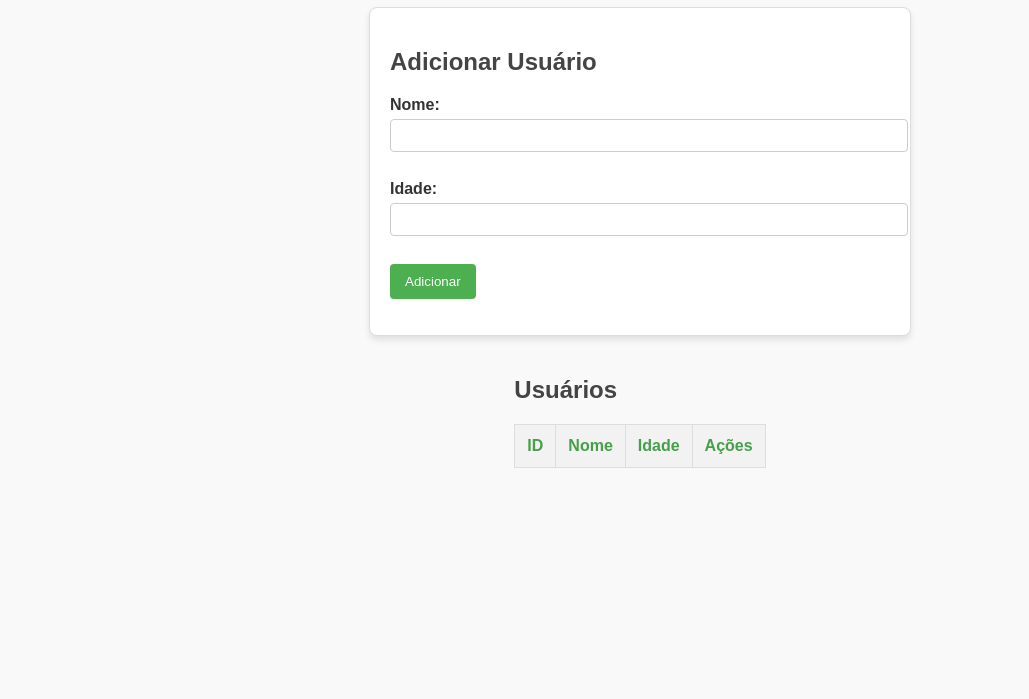
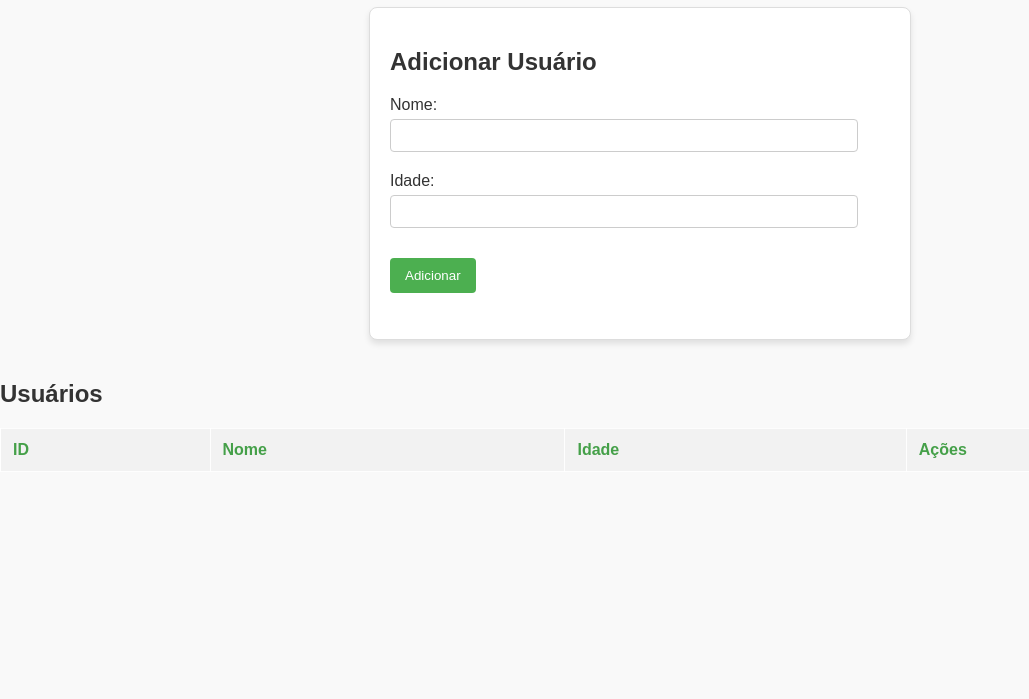
Before and after one commit to Nicolesilvaa/Infraestrutura.app.full-stack, a plain HTML site: page frontend/index.html in a window 1280 px wide. Shown: the part 101-800 px from the top of the page, without its empty margins (0-1029 px from the left). Drawn offline with Linux system fonts and the light colour scheme; no server answers.

Commit message:
Feat: Editando css

```diff
--- a/frontend/index.html
+++ b/frontend/index.html
@@ -24,8 +24,10 @@
         <h2>Editar Usuário</h2>
         <form id="editUserForm">
             <input type="hidden" id="editUserId">
-            <label>Nome: <input type="text" id="editName" required></label><br>
-            <label>Idade: <input type="number" id="editAge" required></label><br>
+            <label>Nome: <input type="text" id="editName" required></label>
+            <br>
+            <label>Idade: <input type="number" id="editAge" required></label>
+            <br>
             <button type="submit">Salvar Alterações</button>
             <button type="button" onclick="cancelEdit()">Cancelar</button>
         </form>
@@ -53,6 +55,8 @@
 
 
     <style>
+
+        /* Centralização do CRUD */
         body {
             font-family: Arial, sans-serif;
             padding: 20px;
@@ -60,13 +64,14 @@
             color: #333;
             display: flex;
             flex-direction: column;
-        align-items: center;
+            align-items: center; /
+        }
+        input{
+            margin: 20px 0PX;
+            max-width: 90%;
         }
 
-    h1, h2 {
-        color: #444;
-    }
-
+        /* Estilos para o contêiner do CRUD */
         #createFormContainer, #editFormContainer {
             background-color: #fff;
             border: 1px solid #ddd;
@@ -78,29 +83,14 @@
             margin-bottom: 20px;
         }
 
-    form label {
-        display: block;
-        margin-bottom: 10px;
-        font-weight: bold;
-    }
-
-    form input[type="text"],
-    form input[type="number"] {
-        width: 100%;
-        padding: 8px;
-        margin-top: 5px;
-        border: 1px solid #ccc;
-        border-radius: 4px;
-    }
-
         button {
             background-color: #4CAF50;
             color: #fff;
             border: none;
             padding: 10px 15px;
             border-radius: 4px;
-        cursor: pointer;
             transition: background-color 0.3s ease;
+            margin: 10px 0;
         }
 
         button:hover {
@@ -115,22 +105,32 @@
             background-color: #e53935;
         }
 
+        form input[type="text"],
+        form input[type="number"] {
+            width: 100%;
+            padding: 8px;
+            margin-top: 5px;
+            border: 1px solid #ccc;
+            border-radius: 4px;
+        }
+        /* Estilos para a tabela de usuários */
         #usersTable {
-        width: 100%;
+            width: 100vw; /* A tabela ocupa toda a largura da tela */
             border-collapse: collapse;
             margin-top: 20px;
+
         }
 
         #usersTable th, #usersTable td {
-        border: 1px solid #ddd;
+            border: 1px solid rgba(255, 255, 255, 0.867);
             padding: 12px;
             text-align: left;
         }
 
         #usersTable th {
             background-color: #f2f2f2;
-        color:#45a049;
-    };
+            color: #45a049;
+        }
 
         #usersTable tr:nth-child(even) {
             background-color: #f9f9f9;
```
Lines whose indentation alone changed are shown as unchanged.
